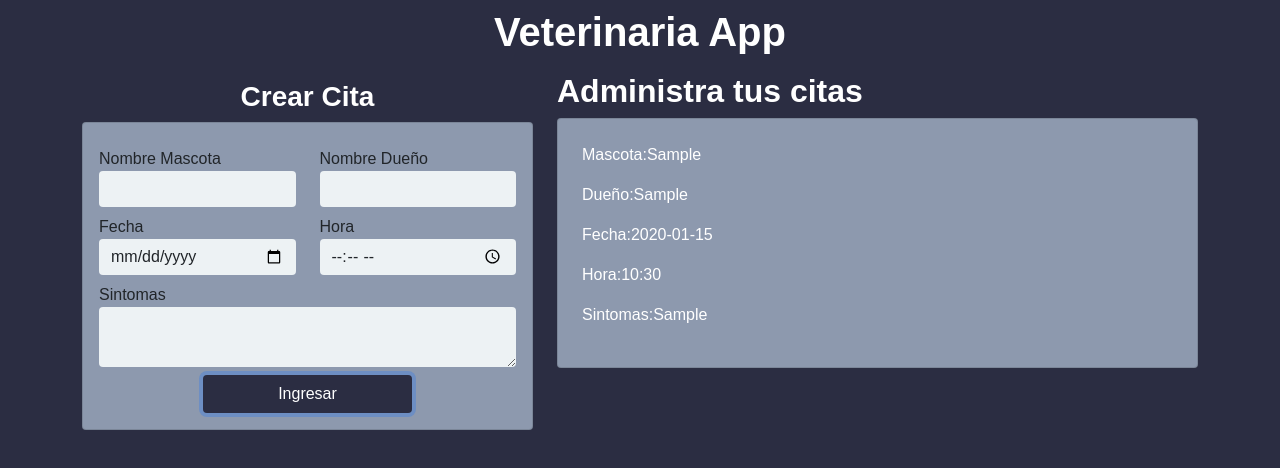
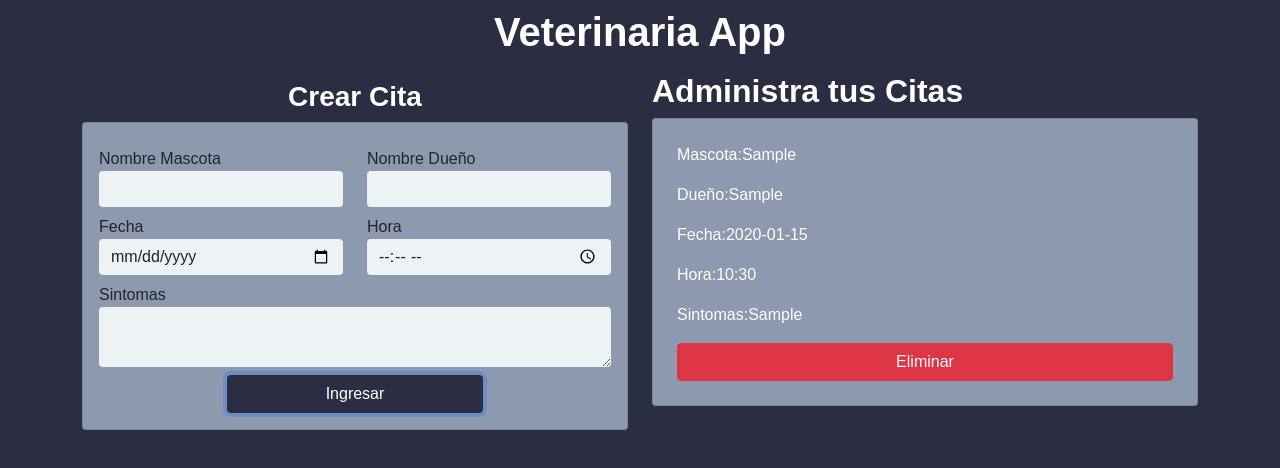
Before and after one commit to ccortespaez/veterinaria-app, a React (Create React App) app: page / in a window 1280 px wide. Both pictures are taken after typing "Sample", "Sample", "2020-01-15", "10:30", "Sample" into the empty fields and a click on the button "Ingresar". Shown: the top 468 px of the page. Built offline with nearby package versions, Linux system fonts and the light colour scheme.

Commit message:
Eliminar citas

```diff
--- a/src/App.js
+++ b/src/App.js
@@ -6,25 +6,36 @@ function App() {
 
   const [checks, setChecks] = useState([]);
 
+  //Crear una cita
   const createCheck = check => {
     setChecks([...checks,check])
   }
+
+  //Borrar las citas
+  const deleteCheck = id => {
+    const newCheck = checks.filter(check => check.id !== id);
+    setChecks(newCheck);
+  }
+
+  //Mensaje no hay citas
+  const title = checks.length === 0 ? 'No hay citas' : 'Administra tus Citas';
 
   return (
     <>
     <div className="container">
     <h1 className="text-center mt-2 mb-2 text-white fw-bold">Veterinaria App</h1>
     <div className="row">
-      <div className="col-lg-5">
+      <div className="col-lg">
         <Form
         createCheck={createCheck}/>
       </div>
       <div className="col-lg mt-2">
-        <h2 className="text-white fw-bold">Administra tus citas</h2>
+        <h2 className="text-white fw-bold">{title}</h2>
         {checks.map(check => (
           <Check
             key={check.id}
             check={check}
+            deleteCheck={deleteCheck}
           />
         ))}
       </div>
--- a/src/components/Check.js
+++ b/src/components/Check.js
@@ -1,12 +1,13 @@
 import React from 'react';
 
-const Check = ({check}) => (
+const Check = ({check, deleteCheck}) => (
     <div className="card p-4">
         <p className="text-white">Mascota:<span>{check.pet}</span> </p>
         <p className="text-white">Dueño:<span>{check.owner}</span> </p>
         <p className="text-white">Fecha:<span>{check.date}</span> </p>
         <p className="text-white">Hora:<span>{check.time}</span> </p>
         <p className="text-white">Sintomas:<span>{check.symptoms}</span> </p>
+        <button className="btn btn-danger" onClick={() => deleteCheck(check.id)}>Eliminar</button>
     </div>
 )
 
--- a/src/components/Form.js
+++ b/src/components/Form.js
@@ -123,7 +123,7 @@ const Form = ({ createCheck }) => {
                 value={symptoms}
               ></textarea>
             </div>
-            <button className="btn mx-auto d-grid gap-2 col-6" type="submit">
+            <button className="btn btn-form mx-auto d-grid gap-2 col-6" type="submit">
               Ingresar
             </button>
           </form>
--- a/src/index.css
+++ b/src/index.css
@@ -15,12 +15,17 @@ body {
   background-color: #8d99ae;
 }
 
+.btn-form{
+  background-color: #2b2d42;
+  color: white;
+}
+
 .form-control{
   background-color: #edf2f4;
   border: none;
 }
 
-.btn{
+.button{
   background-color: #2b2d42;
   color: white;
 }
```
